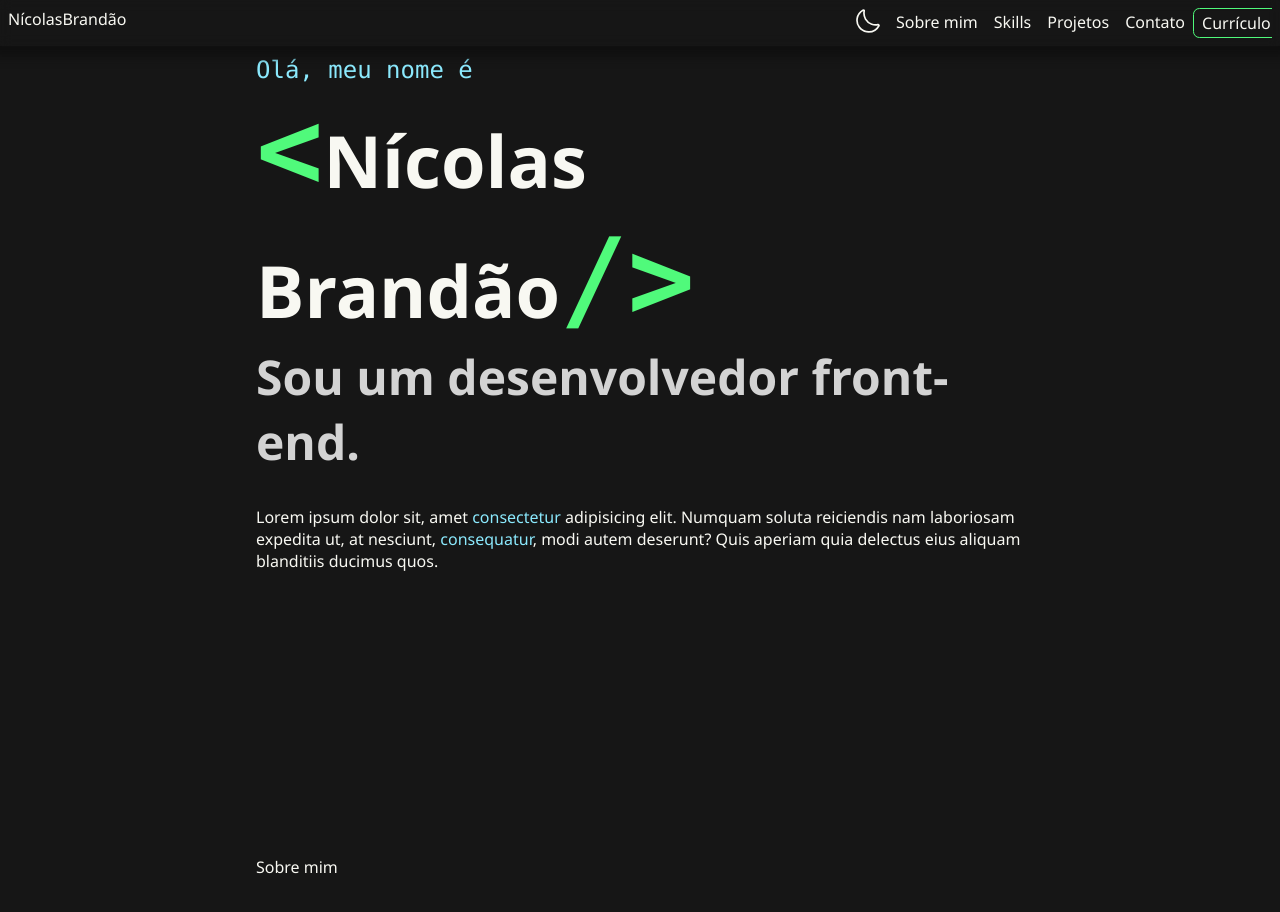
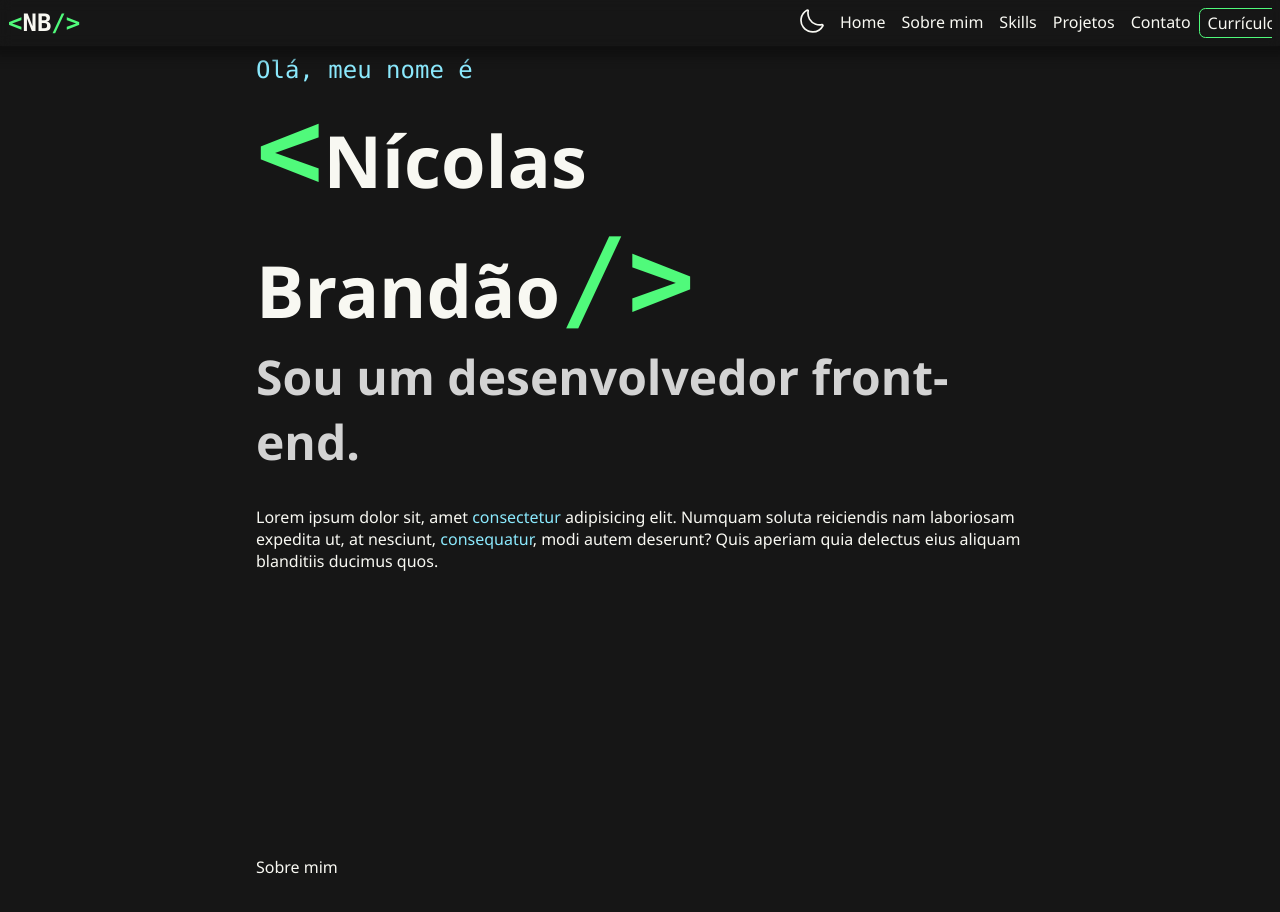
Before and after one commit to nicolasbrandao/portfolio, a plain HTML site: page index.html in a window 1280 px wide. Shown: the top 912 px of the page. Drawn offline with nearby package versions, Linux system fonts and the light colour scheme.

Commit message:
Minor class naming and nav brand changes

```diff
--- a/index.html
+++ b/index.html
@@ -17,10 +17,10 @@
 </head>
 <body>
     <header>
-        <nav id="navbar">
+        <nav class="navbar">
 
             <div class="nav-regular-menu-container">
-                <label class="nav-brand">NícolasBrandão</label>
+                <label class="nav-brand">NB</label>
                 <div class="nav-right-container">
                     <div>
                         <img class="mode-icon" id="mode-icon" src="./static/assets/icons/dark-mode.svg" alt="Mode icon">
@@ -34,11 +34,12 @@
 
                     <div class="nav-menu-container">
                         <ul>
+                            <li class="nav-item"><a class="nav-link" href="#home">Home</a></li>
                             <li class="nav-item"><a class="nav-link" href="#sobre">Sobre mim</a></li>
                             <li class="nav-item"><a class="nav-link" href="#skills">Skills</a></li>
                             <li class="nav-item"><a class="nav-link" href="#projetos">Projetos</a></li>
                             <li class="nav-item"><a class="nav-link" href="#contato">Contato</a></li>
-                            <li class="nav-item"><a class="nav-link" href="#curriculo">Currículo</a></li>
+                            <li class="nav-item"><a class="nav-link" href="#">Currículo</a></li>
                         </ul>
                     </div>
                 </div>
@@ -47,11 +48,12 @@
 
             <div class="nav-mobile-menu-container">
                 <ul>
+                    <li class="nav-item"><a class="nav-link" href="#home">Home</a></li>
                     <li class="nav-item"><a class="nav-link" href="#sobre">Sobre mim</a></li>
                     <li class="nav-item"><a class="nav-link" href="#skills">Skills</a></li>
                     <li class="nav-item"><a class="nav-link" href="#projetos">Projetos</a></li>
                     <li class="nav-item"><a class="nav-link" href="#contato">Contato</a></li>
-                    <li class="nav-item"><a class="nav-link" href="#curriculo">Currículo</a></li>
+                    <li class="nav-item"><a class="nav-link" href="#">Currículo</a></li>
                 </ul>
             </div>
 
@@ -59,7 +61,7 @@
     </header>
 
     <main>
-        <div class="main-block">
+        <div id="home" class="main-block">
             <p id="greeting">Olá, meu nome é</p>
             <p id="full-name">Nícolas Brandão</p>
             <p id="intro">Sou um desenvolvedor front-end.</p>
--- a/main.js
+++ b/main.js
@@ -3,7 +3,7 @@ document.addEventListener('DOMContentLoaded', function() {
     document.querySelector('#mode-icon').addEventListener('click', () => toggleMode())
 })
 
-// Toggle Menu Icon based on mobile menu visibility
+// Toggle menu icon based on mobile menu visibility
 function toggleMenuIcon () {
     let closeURL = './static/assets/icons/close-menu-icon.svg';
     let openURL ='./static/assets/icons/menu-icon.svg';
@@ -62,18 +62,18 @@ $(window).resize(function() {
     };
 });
 
-// Slide navbar up if window scroll-down
+// Slide navbar up if window scrolls-down
 var lastScrollTop = 0;
 $(window).scroll(function(event){
     var scrollTop = $(this).scrollTop();
     if (scrollTop > lastScrollTop){
-        $('#navbar').slideUp();
+        $('.navbar').slideUp();
         if ($('.nav-mobile-menu-container').is(":visible")){
             $('.nav-mobile-menu-container').slideUp();
             setTimeout(toggleMenuIcon,300);
         }
     } else {
-        $('#navbar').slideDown();
+        $('.navbar').slideDown();
     }
     lastScrollTop = scrollTop;
  });
--- a/static/style.css
+++ b/static/style.css
@@ -71,14 +71,32 @@ a {
 .nav-regular-menu-container {
     display: flex;
     justify-content: space-between;
+    align-items: center;
     padding: 0 0.5rem;
     width: 100vw;
 }
+
+.nav-brand {
+    font-family: var(--code-font);
+    font-weight: bolder;
+    font-size: 1.5rem;
+}
+
+.nav-brand::before {
+    content: '<';
+    color: var(--green);
+}
+
+.nav-brand::after {
+    content: '/>';
+    color: var(--green);
+}
+
 .nav-menu-container {
     margin-left: -0.5rem;
     display: flex;
     align-items: center;
-    width: 24rem;
+    width: 27.5rem;
     overflow: hidden;
     transition: all 0.2s;
 }
@@ -100,7 +118,6 @@ a {
     transition: all 0.5s;
     white-space: nowrap;
 }
-
 
 .nav-menu-container ul li a {
     text-decoration: none;
@@ -165,6 +182,7 @@ a {
 
 .nav-mobile-menu-container li:hover {
     background-color: var(--green);
+    color: var(--background1);
 }
 
 .nav-mobile-menu-container li a {
@@ -173,6 +191,10 @@ a {
     padding: 0.5rem;
     transition: all 0.5s;
     display: block;
+}
+
+.nav-mobile-menu-container li a:hover {
+    color: var(--background1);
 }
 
 /* RESPONSIVE MENU MEDIA QUERY */
```
